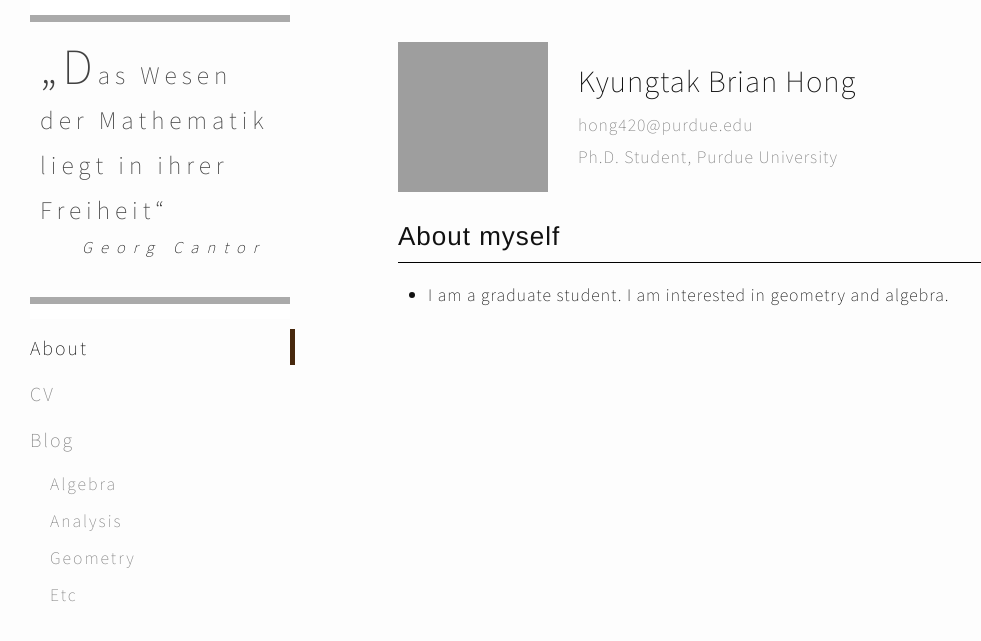
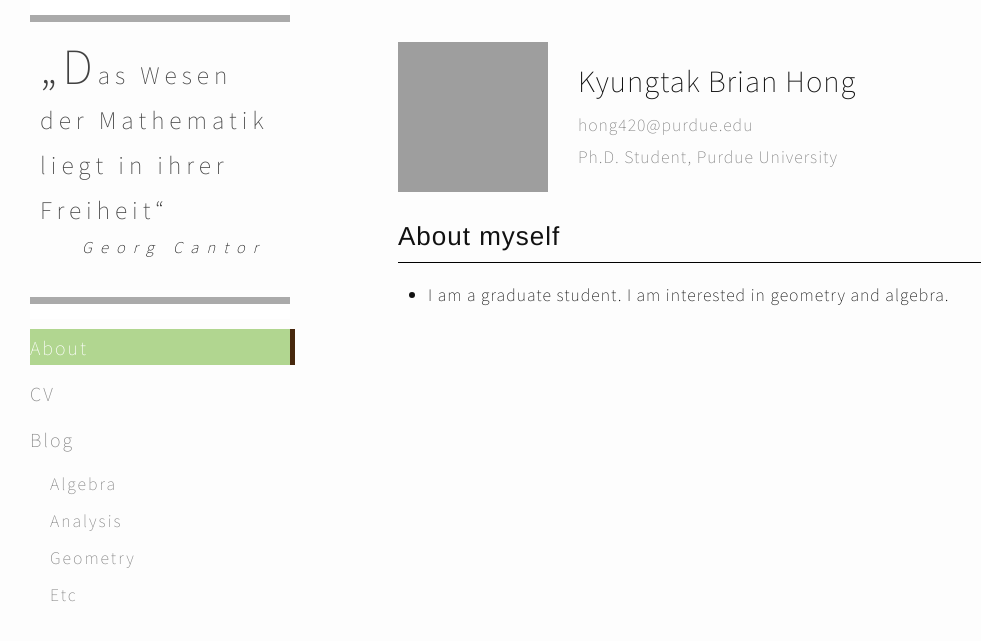
Before and after one commit to Kyungtak-Hong/kyungtak-hong.github.io, a Jekyll site: the page built from index.md, in a window 1280 px wide. Shown: the top 641 px of the page, without its empty margins (0-981 px from the left). Built offline with Jekyll 4.4.1, drawn with Linux system fonts in a browser that asks for light colours; grey boxes are pictures that could not be loaded.

Commit message:
Update _layout.scss

```diff
--- a/_sass/_layout.scss
+++ b/_sass/_layout.scss
@@ -117,7 +117,8 @@
 
         &:hover, &.active {
             text-decoration: none;
-            color: $text-color;
+            color: #ffffff;
+            background-color: #b1d690;
             border-right: 5px solid #47280d;
         }
 
```
